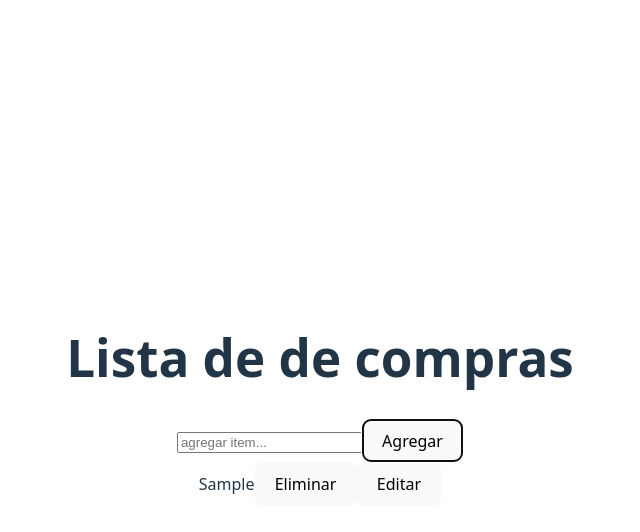
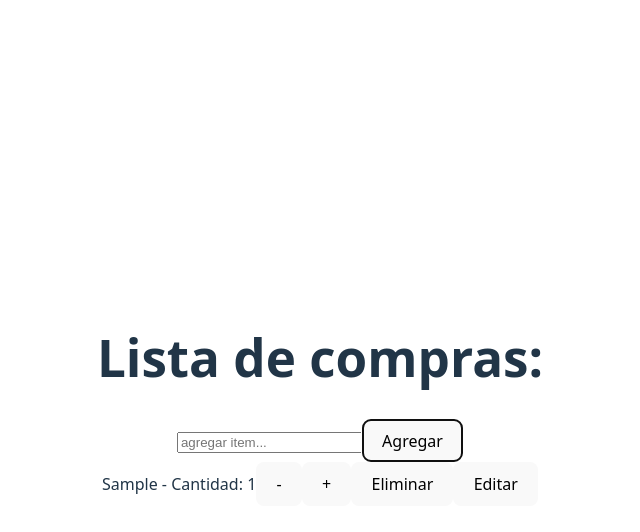
Before and after one commit to matiascamino/tp2-, a React (Vite) app: page / in a window 1280 px wide. Both pictures are taken after typing "Sample" into the empty fields and a click on the button "Agregar". Shown: the top 532 px of the page, without its empty margins (320-960 px from the left). Built offline with nearby package versions, Linux system fonts and the light colour scheme.

Commit message:
Agregado de indicador de cantidad de items

```diff
--- a/src/App.jsx
+++ b/src/App.jsx
@@ -11,7 +11,7 @@ function App() {
 
   const agregarItem = () => {
     if (nuevoItem.trim() === '') return; // si el input esta vacio no hace nada, trim elimina los espacio lo cual evita que agregue elementos vacios
-    setLista([...lista, nuevoItem]);// los '...' son spread operator y lo q hace es copiarlos, nuevoitem agrega1 el  nuevo item al final y crea un nuevo array y lo pasa a setlista
+    setLista([...lista, {texto:nuevoItem,cantidad:1}]);// los '...' son spread operator y lo q hace es copiarlos, nuevoitem agrega1 el  nuevo item al final y crea un nuevo array y lo pasa a setlista
     setNuevoItem('');// limpia el input
 
   };
@@ -24,21 +24,39 @@ function App() {
 
   const editarItem = (index) => {
     setEditandoIndex(index);// guardo el indece q estoy editando aviso que estoy editando un item en particular
-    setTextoEditado(lista[index])// toma el texto actual de ese indice y luego lo puedo usar para rellenar un input
+    setTextoEditado(lista[index].texto);// toma el texto actual de ese indice y luego lo puedo usar para rellenar un input
 
   };
 
   const guardarEdicion = (index) => {
     const nuevaLista = [...lista];
-    nuevaLista[index] = textoEditado;
+  nuevaLista[index] = {
+      ...nuevaLista[index],
+      texto: textoEditado,
+    };
     setLista(nuevaLista);
     setEditandoIndex(null);
     setTextoEditado('');
   };
 
+  const aumentarCantidad = (index) => {
+    const nuevaLista = [...lista];
+    nuevaLista[index].cantidad += 1;
+    setLista(nuevaLista);
+
+  };
+
+  const disminuirCantidad = (index) => {
+    const nuevaLista = [...lista];
+    if (nuevaLista[index].cantidad > 1) {
+      nuevaLista[index].cantidad -= 1;
+      setLista(nuevaLista);
+    }
+  };
+
   return (
     <div className="App">
-      <h1>Lista de de compras</h1>
+      <h1>Lista de  compras:</h1>
 
       <input
         type="text"
@@ -63,6 +81,9 @@ function App() {
       textoEditado={textoEditado}
       setTextoEditado={setTextoEditado}
       editandoIndex={editandoIndex}// le paso las funciones a la componente lista para q las pueda usar y tambien sus hijos
+      aumentarCantidad={aumentarCantidad}
+      disminuirCantidad={disminuirCantidad} // le paso la funcion de aumentar y disminuir cantidad
+
       />
     </div>
   );
--- a/src/Item.jsx
+++ b/src/Item.jsx
@@ -1,17 +1,21 @@
 function Item({ texto,
     onEliminar,
-     onEditar,
+    onEditar,
     index,
+    onAumentar,
+    onDisminuir,
     editandoIndex,
     textoEditado,
-     setTextoEditado,
-     onGuardar }) {
+    setTextoEditado,
+    cantidad,
+    onGuardar }) {
 
 
         const isEditing = index === editandoIndex; // verifica si el item que estoy editando es el mismo que el que estoy editando en ese momento
 
     return (
     <div className="item">
+
         {isEditing ? (
             <>
                 <input
@@ -28,7 +32,9 @@ function Item({ texto,
             </>
         ) : (
         <>
-        {texto}
+        <span>{texto} - Cantidad: {cantidad}</span>
+        <button onClick={onDisminuir}>-</button>
+        <button onClick={onAumentar}>+</button>
         <button onClick={onEliminar}>Eliminar</button>
         <button onClick={onEditar}>Editar</button>
         </>
--- a/src/Lista.jsx
+++ b/src/Lista.jsx
@@ -1,10 +1,15 @@
 import Item from './Item';
 
-function Lista({ lista , eliminarItem, editarItem,
+function Lista({
+  lista ,
+  eliminarItem,
+  editarItem,
   guardarEdicion,
   textoEditado,
   setTextoEditado,
   editandoIndex,
+  aumentarCantidad,
+  disminuirCantidad
 
 }) {
   return (
@@ -13,13 +18,16 @@ function Lista({ lista , eliminarItem, editarItem,
         <Item
           key={index}
           index={index}
-          texto={item}
+          texto={item.texto}
+          cantidad={item.cantidad}
           onEliminar={() => eliminarItem(index)}
           onEditar={() => editarItem(index)}
           onGuardar={() => guardarEdicion(index)}
           editandoIndex={editandoIndex}
           textoEditado={textoEditado}
           setTextoEditado={setTextoEditado}
+          onAumentar={() => aumentarCantidad(index)}
+          onDisminuir={() => disminuirCantidad(index)}
         />
       ))}
     </div>
```
